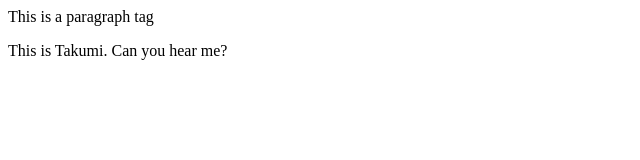
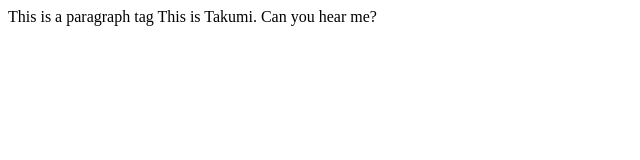
Before and after one commit to Tomatocan3/MART341-WebDesign, a plain HTML site: page assignment-04/index.html in a window 1280 px wide. Shown: the whole page, without its empty margins (0-640 px from the left). Drawn offline with Linux system fonts and the light colour scheme.

Commit message:
Update index.html

```diff
--- a/assignment-04/index.html
+++ b/assignment-04/index.html
@@ -1,3 +1,3 @@
-<p>This is a paragraph tag</p>
-
-<p>This is Takumi. Can you hear me?</p>
+<p>This is a paragraph tag
+  This is Takumi. Can you hear me?
+</p>
```
